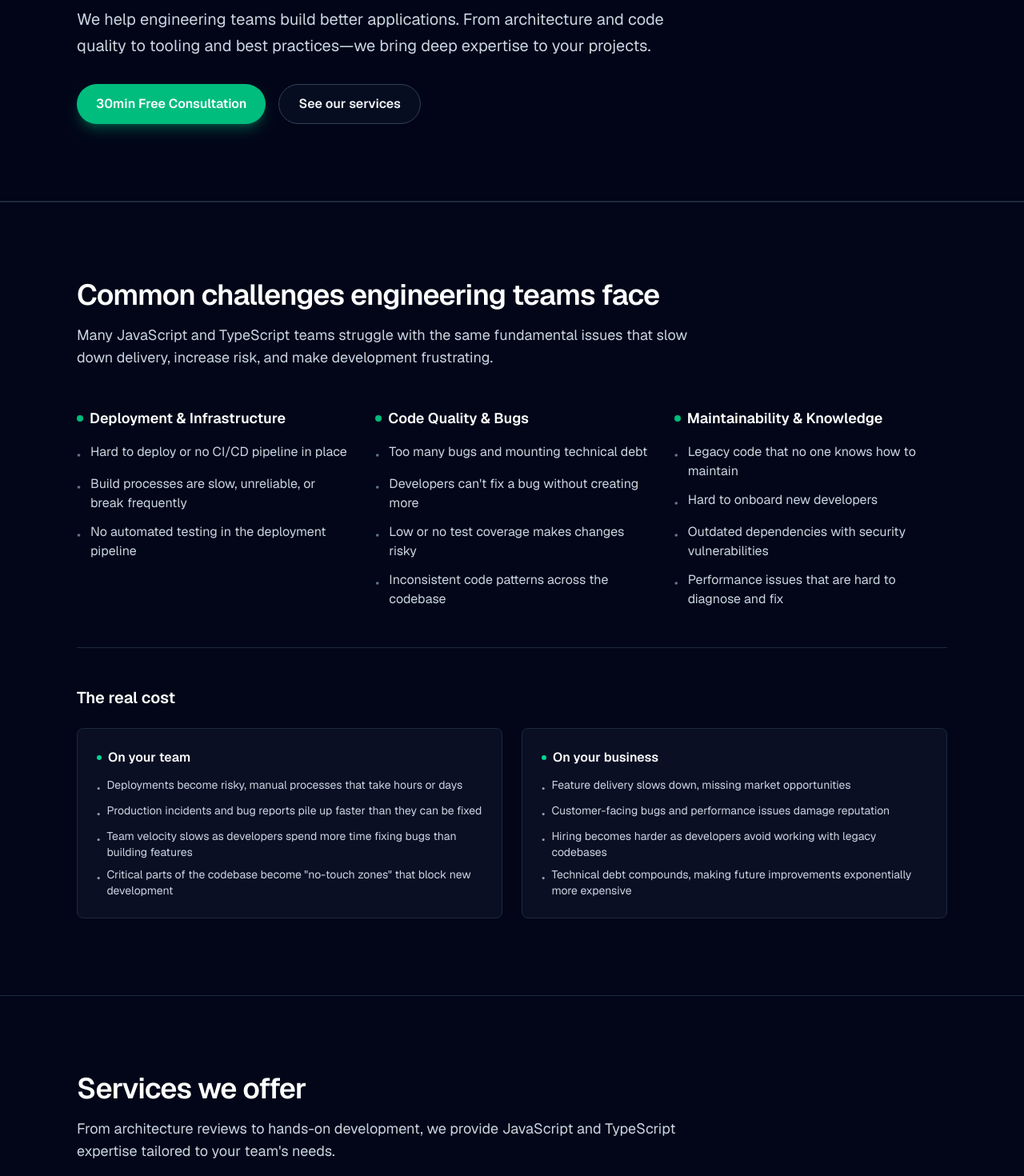
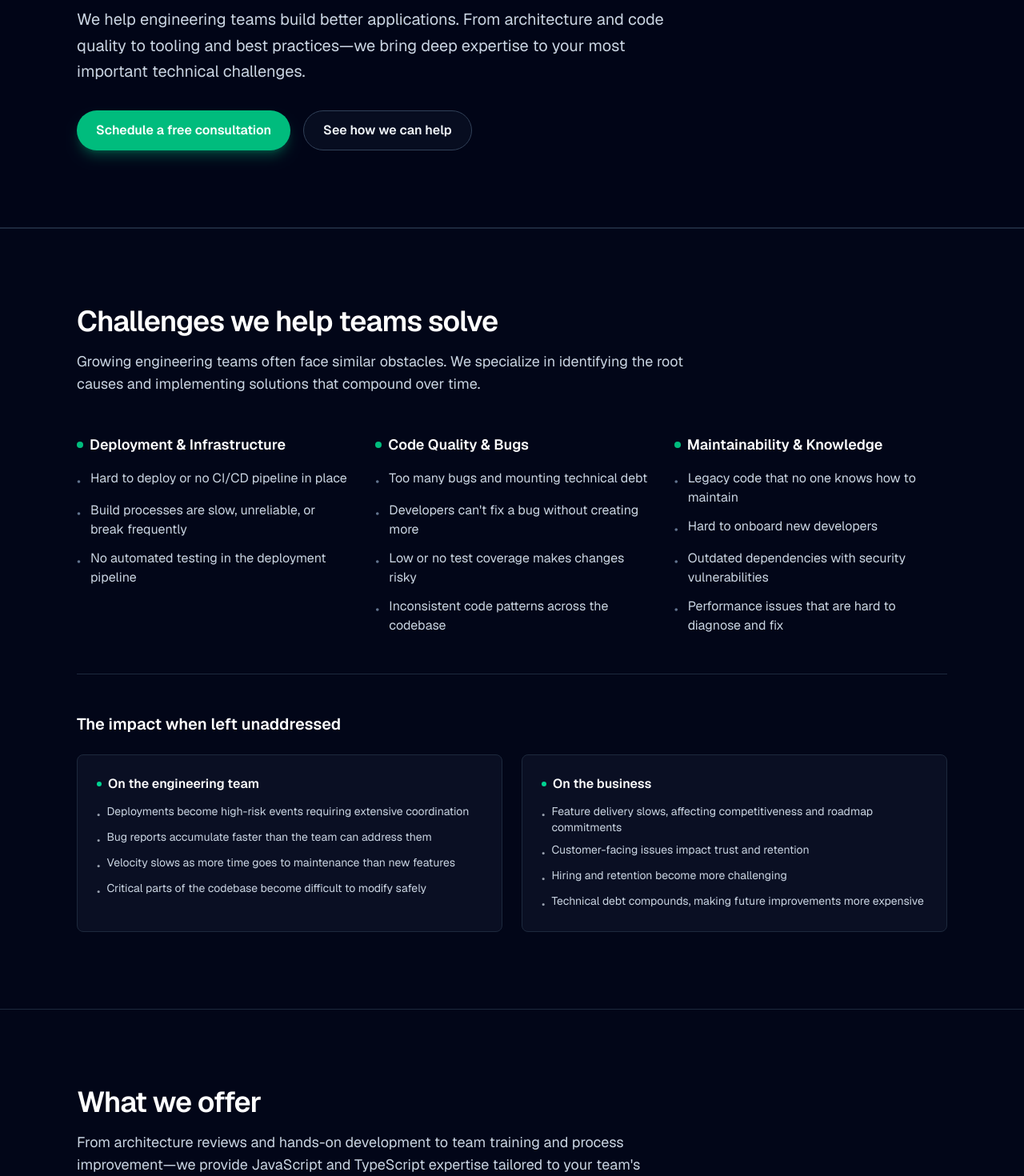
Before and after one commit to Daymannovaes/mindlabs-lp, a Next.js app: page / in a window 1280 px wide. Shown: the part 400-1870 px from the top of the page at 80% size. Built offline with nearby package versions, Linux system fonts and the light colour scheme.

Commit message:
new landing page copy

```diff
--- a/src/pages/index.tsx
+++ b/src/pages/index.tsx
@@ -24,27 +24,26 @@ export default function Home() {
           <div className="max-w-3xl">
             <div className="inline-flex items-center gap-2 rounded-full border border-emerald-500/20 bg-emerald-500/10 px-3 py-1 text-xs font-medium text-emerald-200 mb-4">
               <span className="h-1.5 w-1.5 rounded-full bg-emerald-400" />
-              <span>+15 years at the market</span>
+              <span>15+ years in the ecosystem</span>
             </div>
             <h1 className="text-4xl sm:text-5xl lg:text-6xl font-semibold tracking-tight text-white mb-6">
-              JavaScript and TypeScript expertise for engineering teams
+              JavaScript and TypeScript expertise for growing startups
             </h1>
             <p className="text-lg sm:text-xl text-slate-300 mb-8 leading-relaxed">
-              We help engineering teams build better applications. From architecture and code quality
-              to tooling and best practices—we bring deep expertise to your projects.
+            We help engineering teams build better applications. From architecture and code quality to tooling and best practices—we bring deep expertise to your most important technical challenges.
             </p>
             <div className="flex flex-col sm:flex-row gap-4">
               <a
                 href="#contact"
                 className="inline-flex items-center justify-center rounded-full bg-emerald-500 px-6 py-3 text-base font-semibold text-white shadow-lg shadow-emerald-500/30 hover:bg-emerald-600 focus:outline-none focus:ring-2 focus:ring-emerald-500 focus:ring-offset-2 focus:ring-offset-slate-950 transition-colors"
               >
-                30min Free Consultation
+                Schedule a free consultation
               </a>
               <a
                 href="#services"
                 className="inline-flex items-center justify-center rounded-full border border-slate-700 bg-slate-900/50 px-6 py-3 text-base font-semibold text-slate-100 hover:border-slate-500 hover:bg-slate-900 focus:outline-none focus:ring-2 focus:ring-slate-400 focus:ring-offset-2 focus:ring-offset-slate-950 transition-colors"
               >
-                See our services
+                See how we can help
               </a>
             </div>
           </div>
@@ -56,11 +55,11 @@ export default function Home() {
         <div className="max-w-6xl mx-auto px-4 sm:px-6 lg:px-8">
           <div className="max-w-3xl mb-12">
             <h2 className="text-3xl sm:text-4xl font-semibold tracking-tight text-white mb-4">
-              Common challenges engineering teams face
+              Challenges we help teams solve
             </h2>
             <p className="text-lg text-slate-300">
-              Many JavaScript and TypeScript teams struggle with the same fundamental issues that slow down delivery,
-              increase risk, and make development frustrating.
+              Growing engineering teams often face similar obstacles. We specialize in identifying
+              the root causes and implementing solutions that compound over time.
             </p>
           </div>
 
@@ -136,53 +135,53 @@ export default function Home() {
           </div>
 
           <div className="mt-12 pt-12 border-t border-slate-800">
-            <h3 className="text-xl font-semibold text-white mb-6">The real cost</h3>
+            <h3 className="text-xl font-semibold text-white mb-6">The impact when left unaddressed</h3>
             <div className="grid md:grid-cols-2 gap-6">
               <div className="bg-slate-900/60 rounded-lg border border-slate-800 p-6">
                 <h4 className="font-semibold text-white mb-3 flex items-center gap-2">
                   <span className="h-1.5 w-1.5 rounded-full bg-emerald-400"></span>
-                  On your team
+                  On the engineering team
                 </h4>
                 <ul className="space-y-2 text-slate-300 text-sm">
                   <li className="flex items-start">
                     <span className="text-gray-400 mr-2 mt-1">•</span>
-                    <span>Deployments become risky, manual processes that take hours or days</span>
+                    <span>Deployments become high-risk events requiring extensive coordination</span>
                   </li>
                   <li className="flex items-start">
                     <span className="text-gray-400 mr-2 mt-1">•</span>
-                    <span>Production incidents and bug reports pile up faster than they can be fixed</span>
+                    <span>Bug reports accumulate faster than the team can address them</span>
                   </li>
                   <li className="flex items-start">
                     <span className="text-gray-400 mr-2 mt-1">•</span>
-                    <span>Team velocity slows as developers spend more time fixing bugs than building features</span>
+                    <span>Velocity slows as more time goes to maintenance than new features</span>
                   </li>
                   <li className="flex items-start">
                     <span className="text-gray-400 mr-2 mt-1">•</span>
-                    <span>Critical parts of the codebase become "no-touch zones" that block new development</span>
+                    <span>Critical parts of the codebase become difficult to modify safely</span>
                   </li>
                 </ul>
               </div>
               <div className="bg-slate-900/60 rounded-lg border border-slate-800 p-6">
                 <h4 className="font-semibold text-white mb-3 flex items-center gap-2">
                   <span className="h-1.5 w-1.5 rounded-full bg-emerald-400"></span>
-                  On your business
+                  On the business
                 </h4>
                 <ul className="space-y-2 text-slate-300 text-sm">
                   <li className="flex items-start">
                     <span className="text-gray-400 mr-2 mt-1">•</span>
-                    <span>Feature delivery slows down, missing market opportunities</span>
+                    <span>Feature delivery slows, affecting competitiveness and roadmap commitments</span>
                   </li>
                   <li className="flex items-start">
                     <span className="text-gray-400 mr-2 mt-1">•</span>
-                    <span>Customer-facing bugs and performance issues damage reputation</span>
+                    <span>Customer-facing issues impact trust and retention</span>
                   </li>
                   <li className="flex items-start">
                     <span className="text-gray-400 mr-2 mt-1">•</span>
-                    <span>Hiring becomes harder as developers avoid working with legacy codebases</span>
+                    <span>Hiring and retention become more challenging</span>
                   </li>
                   <li className="flex items-start">
                     <span className="text-gray-400 mr-2 mt-1">•</span>
-                    <span>Technical debt compounds, making future improvements exponentially more expensive</span>
+                    <span>Technical debt compounds, making future improvements more expensive</span>
                   </li>
                 </ul>
               </div>
@@ -196,11 +195,11 @@ export default function Home() {
         <div className="max-w-6xl mx-auto px-4 sm:px-6 lg:px-8">
           <div className="max-w-3xl mb-12">
             <h2 className="text-3xl sm:text-4xl font-semibold tracking-tight text-white mb-4">
-              Services we offer
+              What we offer
             </h2>
             <p className="text-lg text-slate-300">
-              From architecture reviews to hands-on development, we provide JavaScript and TypeScript expertise
-              tailored to your team's needs.
+              From architecture reviews and hands-on development to team training and process improvement—we
+              provide JavaScript and TypeScript expertise tailored to your team's specific needs and stage of growth.
             </p>
           </div>
 
@@ -473,8 +472,8 @@ export default function Home() {
               Our experience
             </h2>
             <p className="text-lg text-slate-300">
-              We've worked with engineering teams across industries, from startups to enterprise companies,
-              helping them build better JavaScript and TypeScript applications.
+              We've partnered with engineering teams across industries—from early-stage startups to
+              established companies—helping them build robust, maintainable JavaScript and TypeScript applications.
             </p>
           </div>
 
@@ -494,7 +493,7 @@ export default function Home() {
           </div>
 
           <div className="mt-16 pt-12 border-t border-slate-800">
-            <h3 className="text-xl font-semibold text-white mb-6 text-center">Technologies we're experts in</h3>
+            <h3 className="text-xl font-semibold text-white mb-6 text-center">Technologies we specialize in</h3>
             <div className="flex flex-wrap justify-center gap-3">
             <span className="px-4 py-2 bg-slate-900/60 border border-slate-800 rounded-full text-sm font-medium text-slate-300">JavaScript</span>
               <span className="px-4 py-2 bg-slate-900/60 border border-slate-800 rounded-full text-sm font-medium text-slate-300">TypeScript</span>
@@ -536,8 +535,8 @@ export default function Home() {
             Let's work together
           </h2>
           <p className="text-lg text-slate-300 mb-8">
-            Whether you need a one-time audit, ongoing guidance, or hands-on development work, we're here to help.
-            Let's discuss how we can support your JavaScript and TypeScript projects.
+            Whether you need a one-time consultation, ongoing technical guidance, or hands-on development
+            support—we're here to help. Let's discuss how we can support your team's goals.
           </p>
           <div className="flex flex-col sm:flex-row items-center justify-center gap-4">
             <button
@@ -560,7 +559,7 @@ export default function Home() {
             </button>
           </div>
           <p className="mt-6 text-sm text-slate-400">
-            No obligation—just a conversation about how we can help your team build better JavaScript and TypeScript applications.
+            Free 30-minute consultation—no obligation, just a conversation about your needs.
           </p>
         </div>
       </section>
```
